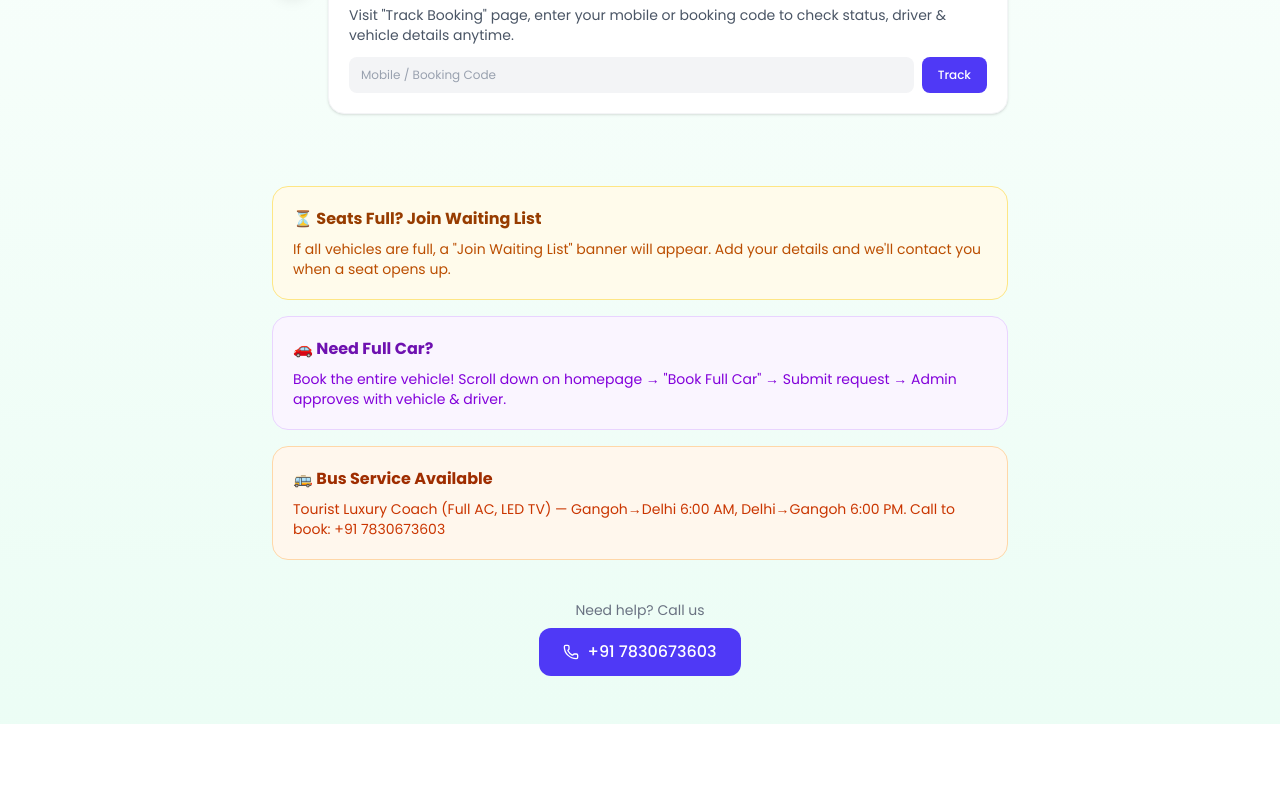
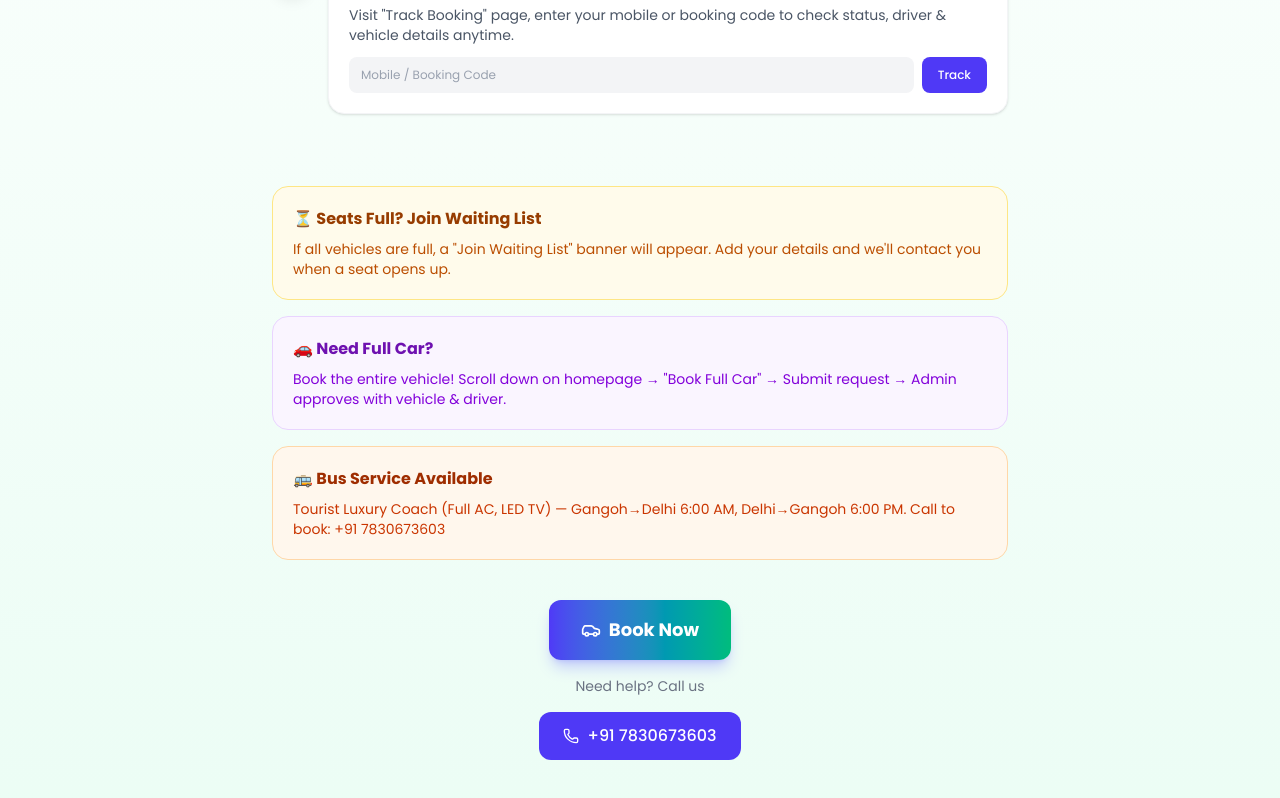
Before and after one commit to Rocky-Saini/MS-Choudhary-Travels, a Next.js app: page /how-to-book in a window 1280 px wide. Shown: the part 1915-2713 px from the top of the page. Before the commit the page ends 2639 px from the top, so only its background shows below. Built offline with nearby package versions, Linux system fonts and the light colour scheme.

Commit message:
Add Book Now button on How to Book page

```diff
--- a/src/app/how-to-book/page.tsx
+++ b/src/app/how-to-book/page.tsx
@@ -193,9 +193,12 @@ export default function HowToBook() {
         </div>
 
         {/* Contact */}
-        <div className="mt-10 text-center">
+        <div className="mt-10 text-center space-y-4">
+          <a href="/#trips" className="inline-flex items-center gap-2 px-8 py-4 bg-gradient-to-r from-indigo-600 to-emerald-500 text-white rounded-xl font-bold text-lg shadow-lg shadow-indigo-500/30 hover:shadow-xl hover:shadow-indigo-500/40 transition-all">
+            <Car className="w-5 h-5" /> Book Now
+          </a>
           <p className="text-gray-500 text-sm">Need help? Call us</p>
-          <a href="tel:7830673603" className="inline-flex items-center gap-2 mt-2 px-6 py-3 bg-indigo-600 text-white rounded-xl font-medium hover:bg-indigo-700">
+          <a href="tel:7830673603" className="inline-flex items-center gap-2 px-6 py-3 bg-indigo-600 text-white rounded-xl font-medium hover:bg-indigo-700">
             <Phone className="w-4 h-4" /> +91 7830673603
           </a>
         </div>
```
